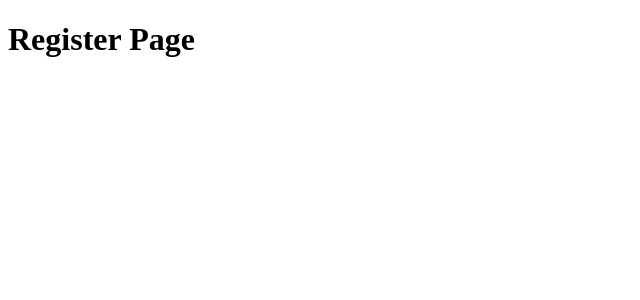
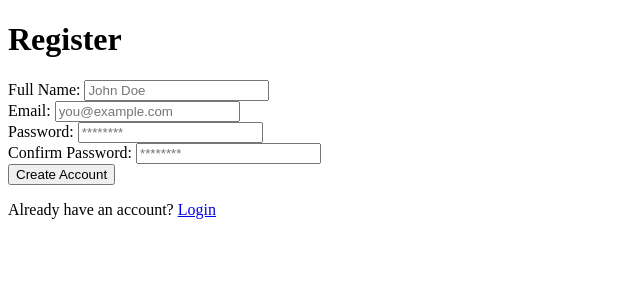
Before and after one commit to lucas-hebmuller/language-journal, a React (Vite) app in the folder frontend/: page /register in a window 1280 px wide. Shown: the top 300 px of the page, without its empty margins (0-640 px from the left). Built offline with nearby package versions, Linux system fonts and the light colour scheme.

Commit message:
created register page

```diff
--- a/frontend/src/pages/RegisterPage.tsx
+++ b/frontend/src/pages/RegisterPage.tsx
@@ -1,5 +1,129 @@
+import { registerUser } from "@/api/authApi";
+import { useAuthStore } from "@/store/authStore";
+import type { ApiError } from "@/types/api.types";
+import { registerSchema, type RegisterFormData } from "@/types/auth.schemas";
+import type { RegisterRequest } from "@/types/auth.types";
+import { zodResolver } from "@hookform/resolvers/zod";
+import { useMutation } from "@tanstack/react-query";
+import type { AxiosError } from "axios";
+import { useState } from "react";
+import { useForm } from "react-hook-form";
+import { Link, useNavigate } from "react-router-dom";
+
 function RegisterPage() {
-  return <h1>Register Page</h1>;
+  const navigate = useNavigate();
+  const login = useAuthStore((state) => state.login);
+  const [errorMessage, setErrorMessage] = useState<string | null>(null);
+
+  const {
+    register,
+    handleSubmit,
+    formState: { errors },
+  } = useForm<RegisterFormData>({
+    resolver: zodResolver(registerSchema),
+  });
+
+  const registerMutation = useMutation({
+    mutationFn: (data: RegisterRequest) => registerUser(data),
+    onSuccess: (response) => {
+      setErrorMessage(null);
+      login(response.token);
+      navigate("/");
+    },
+    onError: (error: AxiosError<ApiError>) => {
+      setErrorMessage(
+        error.response?.data?.message ||
+          "Registration failed. Please try again.",
+      );
+    },
+  });
+
+  const onSubmit = (data: RegisterFormData) => {
+    const { confirmPassword, ...registerData } = data;
+    setErrorMessage(null);
+    registerMutation.mutate(registerData);
+  };
+
+  return (
+    <div className="auth-container">
+      <div className="auth-card">
+        <h1>Register</h1>
+
+        {errorMessage && (
+          <div className="error-message">
+            {errorMessage}
+            <button onClick={() => setErrorMessage(null)}>✕</button>
+          </div>
+        )}
+
+        <form onSubmit={handleSubmit(onSubmit)}>
+          <div className="form-group">
+            <label htmlFor="name">Full Name: </label>
+            <input
+              id="name"
+              type="text"
+              {...register("name")}
+              placeholder="John Doe"
+            />
+            {errors.name && (
+              <span className="field-error">{errors.name.message}</span>
+            )}
+          </div>
+
+          <div className="form-group">
+            <label htmlFor="email">Email: </label>
+            <input
+              id="email"
+              type="email"
+              {...register("email")}
+              placeholder="you@example.com"
+            />
+            {errors.email && (
+              <span className="field-error">{errors.email.message}</span>
+            )}
+          </div>
+
+          <div className="form-group">
+            <label htmlFor="password">Password: </label>
+            <input
+              id="password"
+              type="password"
+              {...register("password")}
+              placeholder="********"
+            />
+            {errors.password && (
+              <span className="field-error">{errors.password.message}</span>
+            )}
+          </div>
+
+          <div className="form-group">
+            <label htmlFor="confirmPassword">Confirm Password: </label>
+            <input
+              id="confirmPassword"
+              type="password"
+              {...register("confirmPassword")}
+              placeholder="********"
+            />
+            {errors.confirmPassword && (
+              <span className="field-error">
+                {errors.confirmPassword.message}
+              </span>
+            )}
+          </div>
+
+          <button type="submit" disabled={registerMutation.isPending}>
+            {registerMutation.isPending
+              ? "Creating account..."
+              : "Create Account"}
+          </button>
+        </form>
+
+        <p className="auth-footer">
+          Already have an account? <Link to="/login">Login</Link>
+        </p>
+      </div>
+    </div>
+  );
 }
 
 export default RegisterPage;
```
